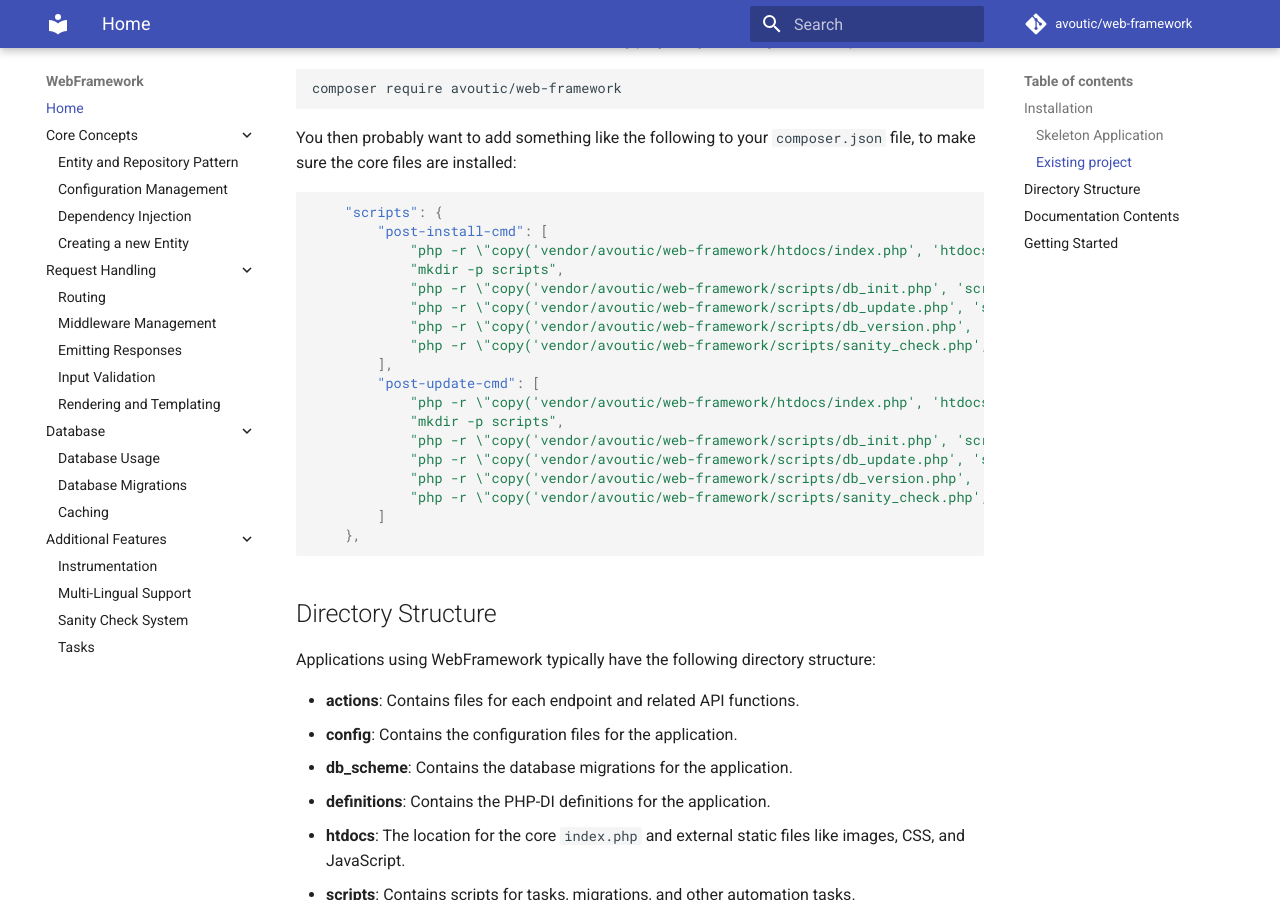
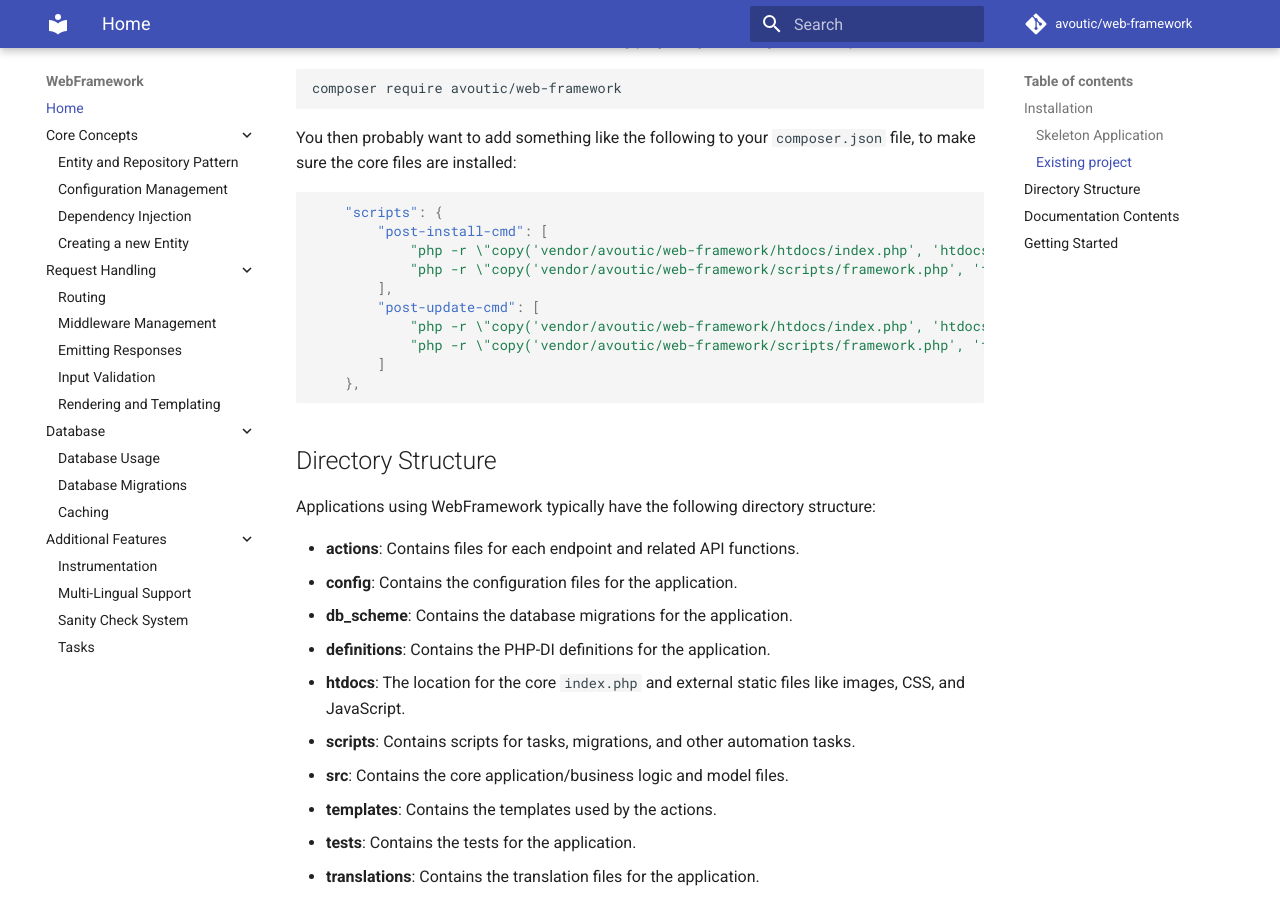
Before and after one commit to avoutic/web-framework, an MkDocs documentation site: the page built from docs/index.md, in a window 1280 px wide and 900 px high, scrolled down 588 px. Built offline with MkDocs 1.6.1 and Material for MkDocs 9.7.7, drawn with Linux system fonts in a browser that asks for light colours; comment, search, counter and statistics services are not loaded; some of the changed text lies outside the part shown.

Commit message:
Small documentation fixes

````diff
--- a/docs/index.md
+++ b/docs/index.md
@@ -24,19 +24,11 @@
     "scripts": {
         "post-install-cmd": [
             "php -r \"copy('vendor/avoutic/web-framework/htdocs/index.php', 'htdocs/index.php');\"",
-            "mkdir -p scripts",
-            "php -r \"copy('vendor/avoutic/web-framework/scripts/db_init.php', 'scripts/db_init.php');\"",
-            "php -r \"copy('vendor/avoutic/web-framework/scripts/db_update.php', 'scripts/db_update.php');\"",
-            "php -r \"copy('vendor/avoutic/web-framework/scripts/db_version.php', 'scripts/db_version.php');\"",
-            "php -r \"copy('vendor/avoutic/web-framework/scripts/sanity_check.php', 'scripts/sanity_check.php');\""
+            "php -r \"copy('vendor/avoutic/web-framework/scripts/framework.php', 'framework');\""
         ],
         "post-update-cmd": [
             "php -r \"copy('vendor/avoutic/web-framework/htdocs/index.php', 'htdocs/index.php');\"",
-            "mkdir -p scripts",
-            "php -r \"copy('vendor/avoutic/web-framework/scripts/db_init.php', 'scripts/db_init.php');\"",
-            "php -r \"copy('vendor/avoutic/web-framework/scripts/db_update.php', 'scripts/db_update.php');\"",
-            "php -r \"copy('vendor/avoutic/web-framework/scripts/db_version.php', 'scripts/db_version.php');\"",
-            "php -r \"copy('vendor/avoutic/web-framework/scripts/sanity_check.php', 'scripts/sanity_check.php');\""
+            "php -r \"copy('vendor/avoutic/web-framework/scripts/framework.php', 'framework');\""
         ]
     },
 ```
````
Also changed, not shown: other parts of docs/index.md (+2 -0 lines), INSTALL.md (+3 -21 lines), README.md (+3 -1 lines), docs/caching.md (+1 -1 lines).
